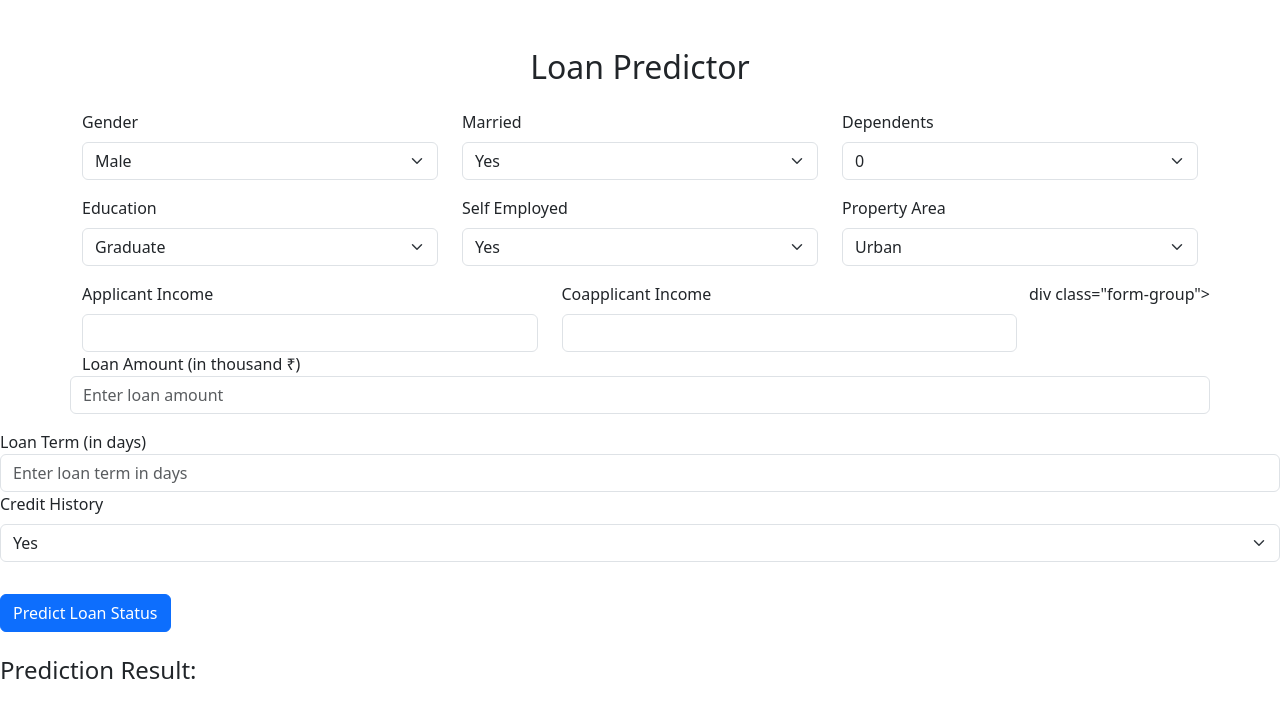
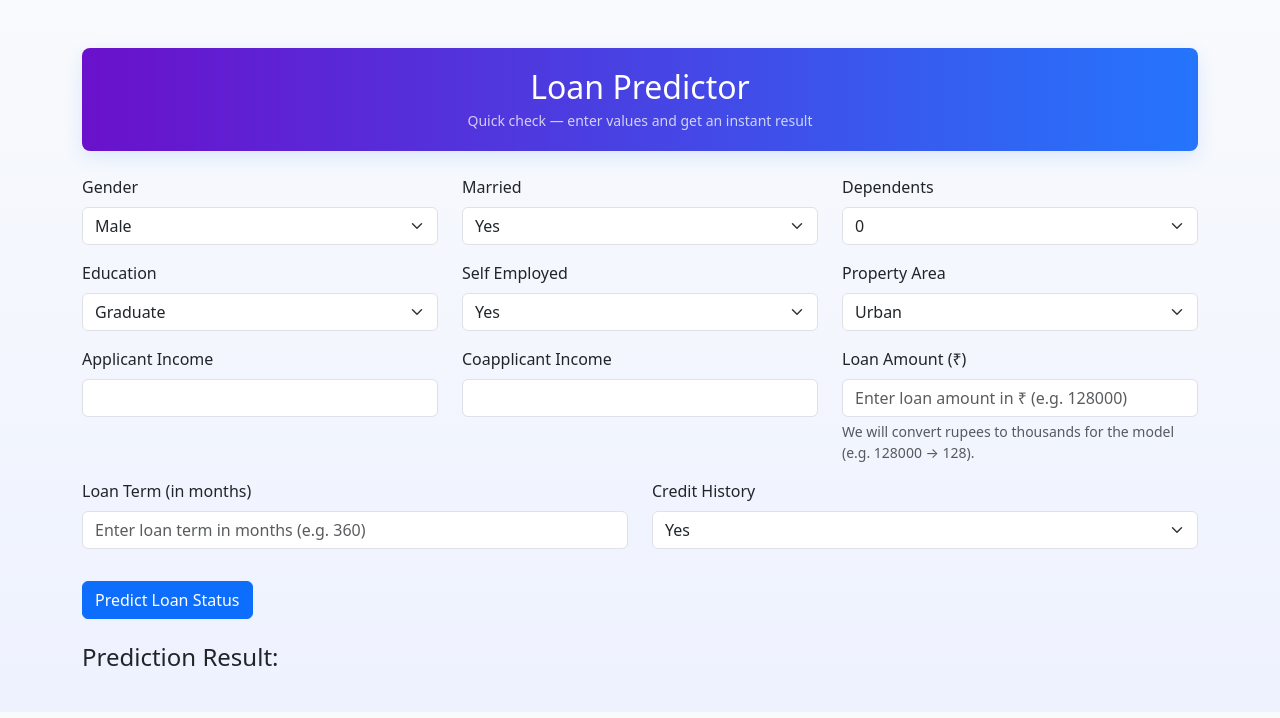
Before and after one commit to Dineshjatch/Loan_Predictor_App, a Flask app: page / in a window 1280 px wide. Shown: the top 718 px of the page. Run offline with Flask 3, Linux system fonts and the light colour scheme; parts of the project's set-up code (start-up, migrations or seed data) failed here and were passed over.

Commit message:
UI: helper text, validation and colorful interactive results

```diff
--- a/templates/index.html
+++ b/templates/index.html
@@ -6,10 +6,25 @@
     <title>Loan Predictor</title>
     <!-- Bootstrap CSS -->
     <link href="https://cdn.jsdelivr.net/npm/bootstrap@5.3.2/dist/css/bootstrap.min.css" rel="stylesheet">
+    <style>
+        body { background: linear-gradient(180deg, #f8fafc 0%, #eef2ff 100%); }
+        .hero {
+            background: linear-gradient(90deg,#6a11cb,#2575fc);
+            color: white;
+            padding: 1.25rem;
+            border-radius: .5rem;
+            box-shadow: 0 6px 18px rgba(37,117,252,0.12);
+        }
+        #resultBadge { font-size: 1.05rem; padding: .45rem .75rem; border-radius: .5rem; }
+    </style>
 </head>
 <body>
     <div class="container mt-5">
-        <h2 class="text-center mb-4">Loan Predictor</h2>
+        <div class="hero text-center mb-4">
+            <h2 class="mb-1">Loan Predictor</h2>
+            <div class="small opacity-75">Quick check — enter values and get an instant result</div>
+        </div>
+        <div id="formAlert" class="alert alert-danger d-none" role="alert"></div>
         <form id="loanForm">
             <div class="row mb-3">
                 <div class="col">
@@ -71,16 +86,17 @@
                     <label for="CoapplicantIncome" class="form-label">Coapplicant Income</label>
                     <input type="number" class="form-control" id="CoapplicantIncome" required>
                 </div>
-                div class="form-group">
-                    <label for="LoanAmount">Loan Amount (in thousand ₹)</label>
-                    <input type="number" class="form-control" id="LoanAmount" name="LoanAmount" placeholder="Enter loan amount" required>
+                <div class="col">
+                    <label for="LoanAmount" class="form-label">Loan Amount (₹)</label>
+                    <input type="number" class="form-control" id="LoanAmount" name="LoanAmount" placeholder="Enter loan amount in ₹ (e.g. 128000)" required>
+                    <div id="loanHelp" class="form-text text-muted">We will convert rupees to thousands for the model (e.g. 128000 → 128).</div>
                 </div>
             </div>
 
             <div class="row mb-3">
-                <div class="form-group">
-                    <label for="Loan_Amount_Term">Loan Term (in days)</label>
-                    <input type="number" class="form-control" id="Loan_Amount_Term" name="Loan_Amount_Term" placeholder="Enter loan term in days" required>
+                <div class="col">
+                    <label for="Loan_Amount_Term" class="form-label">Loan Term (in months)</label>
+                    <input type="number" class="form-control" id="Loan_Amount_Term" name="Loan_Amount_Term" placeholder="Enter loan term in months (e.g. 360)" required>
                 </div>
 
                 <div class="col">
@@ -92,12 +108,18 @@
                 </div>
             </div>
 
-            <button type="submit" class="btn btn-primary mt-3">Predict Loan Status</button>
+            <button type="submit" id="submitBtn" class="btn btn-primary mt-3">
+                <span id="btnText">Predict Loan Status</span>
+                <span id="btnSpinner" class="spinner-border spinner-border-sm ms-2" role="status" aria-hidden="true" style="display:none"></span>
+            </button>
         </form>
 
         <div class="mt-4">
             <h4>Prediction Result:</h4>
-            <p id="result" class="fw-bold"></p>
+            <div id="result" class="mt-2">
+                <span id="resultBadge" class="d-inline-block"></span>
+                <div id="resultText" class="mt-2"></div>
+            </div>
         </div>
     </div>
 
@@ -106,31 +128,91 @@
 
     <script>
         const form = document.getElementById('loanForm');
+        const submitBtn = document.getElementById('submitBtn');
+        const btnText = document.getElementById('btnText');
+        const btnSpinner = document.getElementById('btnSpinner');
+        const formAlert = document.getElementById('formAlert');
+        const resultBadge = document.getElementById('resultBadge');
+        const resultText = document.getElementById('resultText');
+
         form.addEventListener('submit', async (e) => {
             e.preventDefault();
+
+            // reset UI messages
+            formAlert.classList.add('d-none');
+            resultBadge.className = '';
+            resultBadge.textContent = '';
+            resultText.textContent = '';
+
+            // convert loan amount entered in rupees to thousands (model expects LoanAmount in thousands)
+            const loanAmountRupees = parseFloat(document.getElementById('LoanAmount').value);
+            const loanAmount = Number.isNaN(loanAmountRupees) ? null : parseFloat((loanAmountRupees / 1000).toFixed(2));
+
+            // client-side validation
+            const applicantIncome = parseFloat(document.getElementById('ApplicantIncome').value);
+            const loanTerm = parseFloat(document.getElementById('Loan_Amount_Term').value);
+            if (!applicantIncome || applicantIncome <= 0) {
+                formAlert.textContent = 'Please enter a valid positive Applicant Income in ₹.';
+                formAlert.classList.remove('d-none');
+                return;
+            }
+            if (!loanAmount || loanAmount <= 0) {
+                formAlert.textContent = 'Please enter a valid positive Loan Amount in ₹.';
+                formAlert.classList.remove('d-none');
+                return;
+            }
+            if (!loanTerm || loanTerm <= 0) {
+                formAlert.textContent = 'Please enter a valid positive Loan Term in months.';
+                formAlert.classList.remove('d-none');
+                return;
+            }
+
             const data = {
                 Gender: document.getElementById('Gender').value,
                 Married: document.getElementById('Married').value,
                 Dependents: document.getElementById('Dependents').value,
                 Education: document.getElementById('Education').value,
                 Self_Employed: document.getElementById('Self_Employed').value,
-                ApplicantIncome: parseFloat(document.getElementById('ApplicantIncome').value),
-                CoapplicantIncome: parseFloat(document.getElementById('CoapplicantIncome').value),
-                LoanAmount: parseFloat(document.getElementById('LoanAmount').value),
-                Loan_Amount_Term: parseFloat(document.getElementById('Loan_Amount_Term').value),
+                ApplicantIncome: applicantIncome,
+                CoapplicantIncome: parseFloat(document.getElementById('CoapplicantIncome').value) || 0,
+                LoanAmount: loanAmount,
+                Loan_Amount_Term: loanTerm,
                 Credit_History: parseFloat(document.getElementById('Credit_History').value),
                 Property_Area: document.getElementById('Property_Area').value
             };
 
+            // disable button and show spinner
+            submitBtn.disabled = true;
+            btnSpinner.style.display = 'inline-block';
+            btnText.textContent = 'Predicting...';
+
+            try {
                 const response = await fetch('/predict', {
                     method: 'POST',
                     headers: { 'Content-Type': 'application/json' },
                     body: JSON.stringify(data)
                 });
 
+                if (!response.ok) throw new Error(`Server responded ${response.status}`);
                 const result = await response.json();
-            document.getElementById('result').textContent =
-                result.prediction === 1 ? 'Approved ✅' : 'Rejected ❌';
+                if (result.prediction === 1) {
+                    resultBadge.className = 'badge bg-success';
+                    resultBadge.textContent = 'Approved ✅';
+                    resultText.textContent = 'Congratulations — your loan is likely to be approved.';
+                } else {
+                    resultBadge.className = 'badge bg-danger';
+                    resultBadge.textContent = 'Rejected ❌';
+                    resultText.textContent = 'Unfortunately, this combination is unlikely to be approved.';
+                }
+            } catch (err) {
+                resultBadge.className = 'badge bg-warning text-dark';
+                resultBadge.textContent = 'Error';
+                resultText.textContent = 'Error getting prediction. ' + err.message;
+            } finally {
+                submitBtn.disabled = false;
+                btnSpinner.style.display = 'none';
+                btnText.textContent = 'Predict Loan Status';
+            }
         });
     </script>
 </body>
```
Also changed, not shown: requirements.txt (+9 -9 lines). Lines whose indentation alone changed are shown as unchanged.
